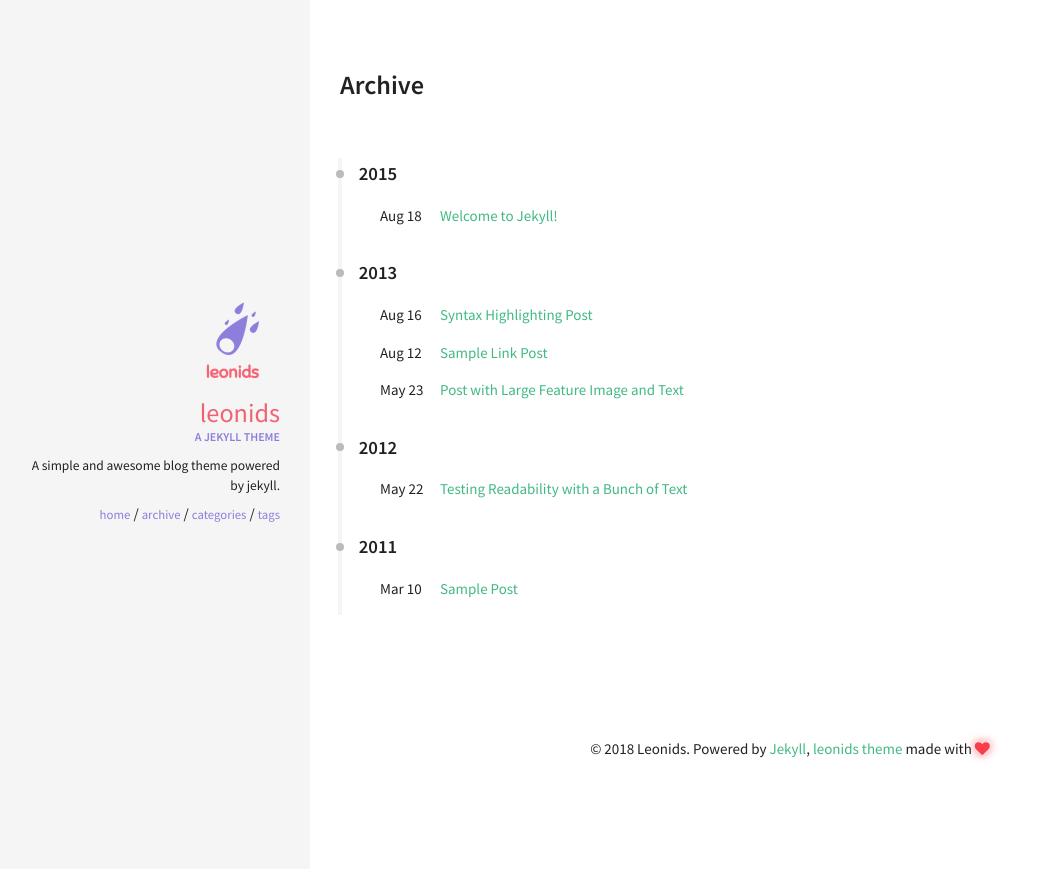
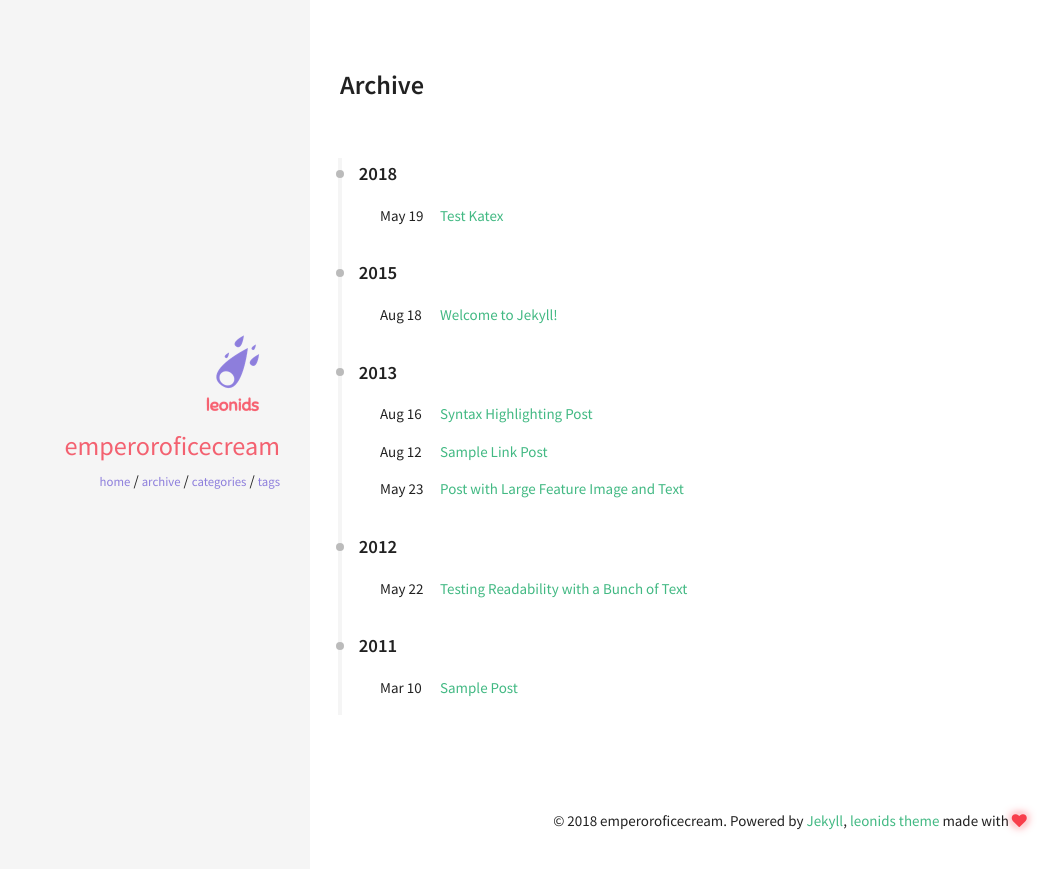
Before and after one commit to emperoroficecream/emperoroficecream.github.io, a Jekyll site: the page built from archive.html, in a window 1280 px wide. Shown: the top 869 px of the page, without its empty margins (10-1073 px from the left). Built offline with Jekyll 4.4.1, drawn with Linux system fonts in a browser that asks for light colours.

Commit message:
testing katex

```diff
--- a/_config.yml
+++ b/_config.yml
@@ -3,9 +3,9 @@
 # Site wide configuration
 ####################################
 #
-title: Leonids
+title: Not a coding blog
 email:
-description: A simple and awesome blog theme powered by jekyll.
+description: Writes about everything.
 url: # the base hostname & protocol for your site
 
 
@@ -14,7 +14,7 @@ url: # the base hostname & protocol for your site
 # Jekyll configuration
 ####################################
 #
-timezone:          Europe/Paris
+timezone:          America/New_York
 markdown:          kramdown
 highlighter:       rouge
 excerpt_separator: <!--more-->
@@ -33,10 +33,10 @@ kramdown:
 ####################################
 #
 owner:
-  name: Leonids
+  name: emperoroficecream
   avatar: leonids-logo.png
-  job: "A jekyll theme"
-  bio: "A simple and awesome blog theme powered by jekyll."
+  job: ""
+  bio: ""
   email:
   disqus-shortname:
   twitter: #username
```
Also changed, not shown: _posts/2018-05-19-test-katex.md (added, +12 -0 lines), 1 other file.
